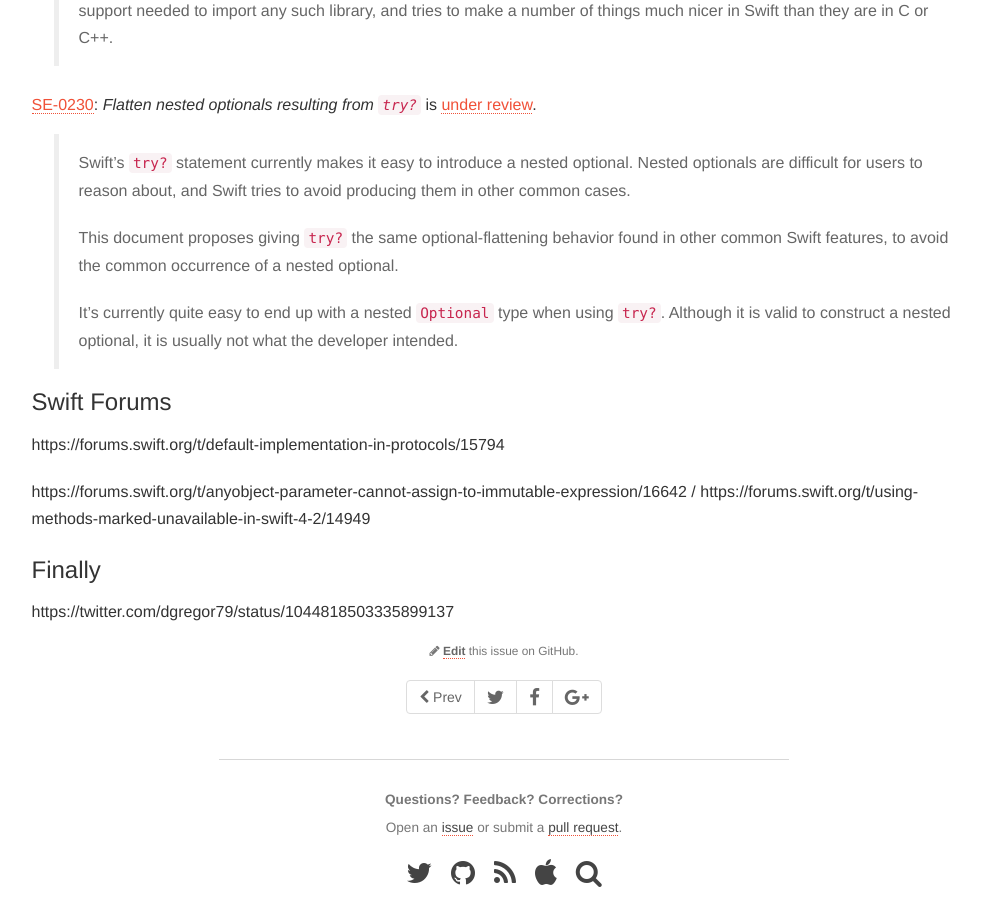
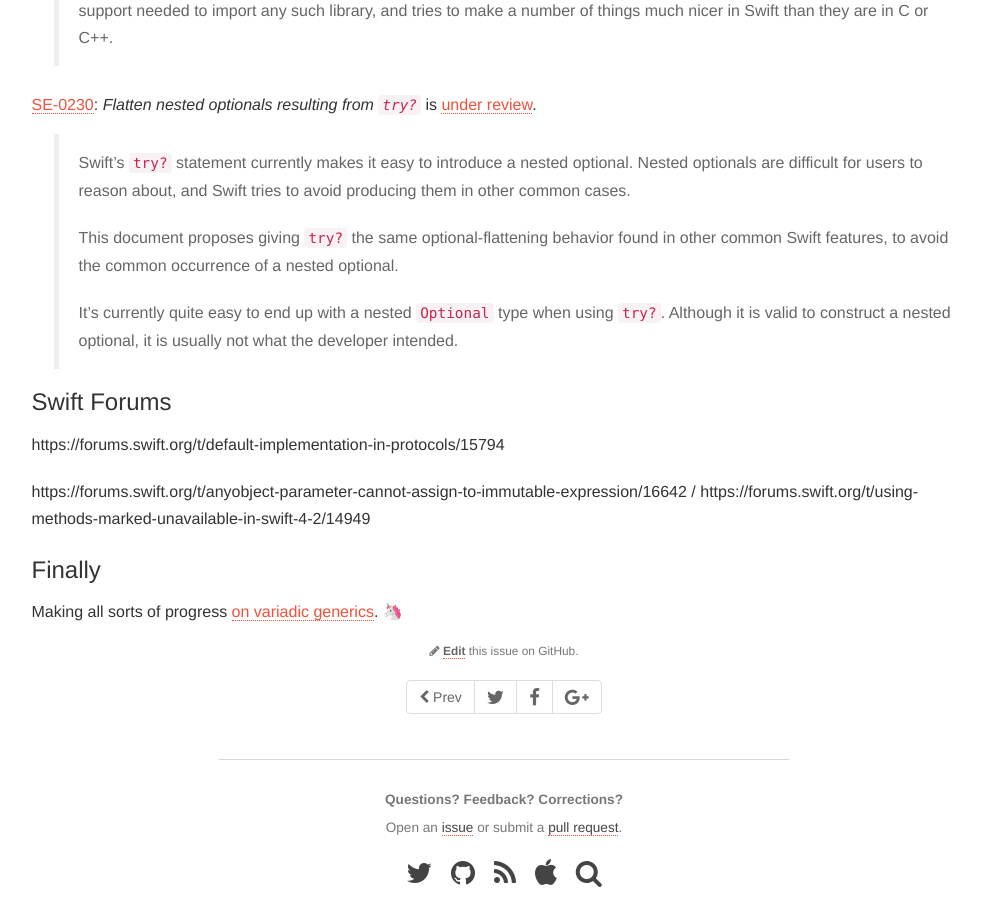
Before and after one commit to SwiftWeekly/swiftweekly.github.io, a Jekyll site: the page built from _posts/2018-10-04-issue-119.md, in a window 1280 px wide and 900 px high, scrolled down 2119 px. Shown: the whole window, without its empty margins (136-1117 px from the left). Built offline with Jekyll 4.4.1, drawn with Linux system fonts in a browser that asks for light colours.

Commit message:
Add finally

```diff
--- a/_posts/2018-10-04-issue-119.md
+++ b/_posts/2018-10-04-issue-119.md
@@ -84,4 +84,4 @@ https://forums.swift.org/t/using-methods-marked-unavailable-in-swift-4-2/14949
 
 ### Finally
 
-https://twitter.com/dgregor79/status/1044818503335899137
+Making all sorts of progress [on variadic generics](https://twitter.com/clattner_llvm/status/1044802613345218563). 🦄
```
